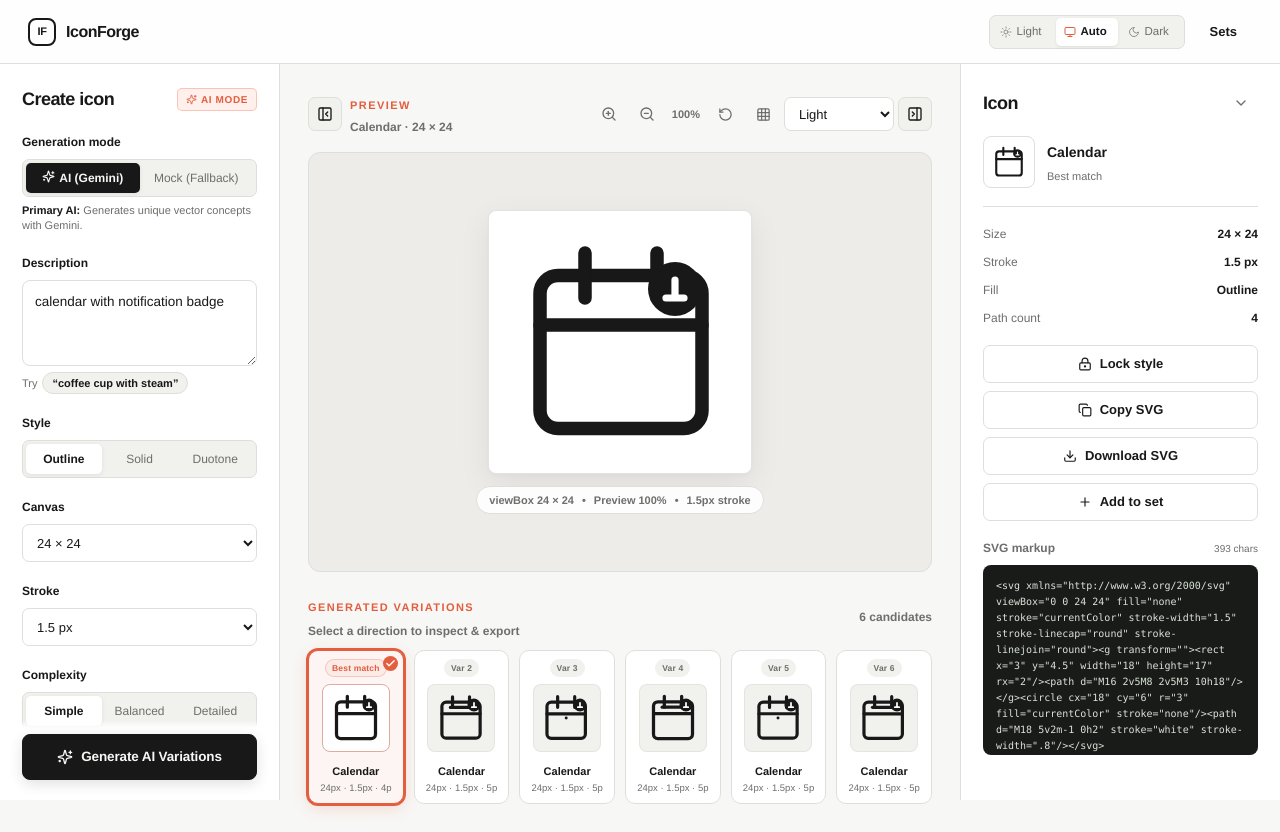
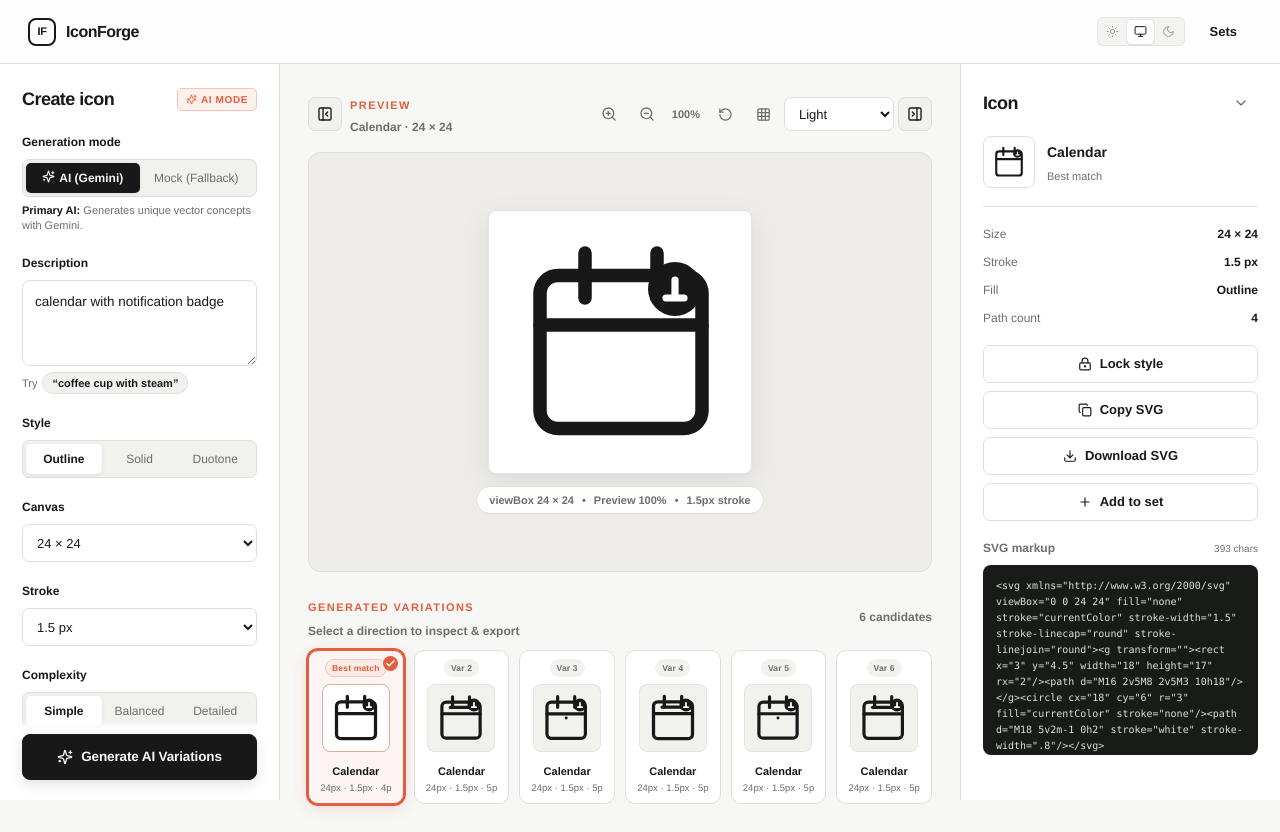
Before and after one commit to pushkarv07/IconForge, a Next.js app: page /create in a window 1280 px wide. Built offline with nearby package versions, Linux system fonts and the light colour scheme.

Commit message:
refine theme switcher icons

```diff
--- a/src/app/globals.css
+++ b/src/app/globals.css
@@ -28,14 +28,15 @@ button { cursor: pointer; }
 .segmented button[aria-pressed="true"] { background: var(--panel); color: var(--text); box-shadow: 0 1px 4px rgba(0,0,0,.08); font-weight: 700; }
 .mode-segmented button[aria-pressed="true"].mode-active-ai { background: var(--text); color: var(--bg); font-weight: 750; }
 .mode-segmented button[aria-pressed="true"].mode-active-mock { background: var(--panel); color: var(--accent); font-weight: 750; }
-.theme-switcher { display: inline-flex; align-items: center; border: 1px solid var(--line); border-radius: 7px; padding: 2px; background: var(--panel-soft); gap: 2px; flex-shrink: 0; }
-.theme-btn { display: inline-flex; align-items: center; justify-content: flex-start; text-align: left; gap: 5px; height: 28px; padding: 0 8px; min-width: 62px; border: 0; border-radius: 5px; background: transparent; color: var(--muted); font-size: 11.5px; font-weight: 550; cursor: pointer; white-space: nowrap; transition: color .15s ease, background-color .15s ease, box-shadow .15s ease; }
-.theme-btn:hover { color: var(--text); }
-.theme-btn.active { background: var(--panel); color: var(--text); font-weight: 700; box-shadow: 0 1px 3px rgba(0,0,0,.08); }
-.theme-icon { flex-shrink: 0; opacity: .75; }
-.theme-btn:hover .theme-icon { opacity: 1; }
-.theme-btn.active .theme-icon { opacity: 1; color: var(--accent); }
-.theme-text { text-align: left; }
+.theme-switcher { display: inline-flex; align-items: center; border: 1px solid color-mix(in srgb, var(--line) 70%, transparent); border-radius: 6px; padding: 1.5px; background: color-mix(in srgb, var(--panel-soft) 80%, transparent); gap: 1px; flex-shrink: 0; }
+.theme-btn { display: inline-flex; align-items: center; justify-content: flex-start; text-align: left; gap: 4.5px; height: 24px; padding: 0 7px; border: 0; border-radius: 4.5px; background: transparent; color: var(--muted); font-size: 11px; font-weight: 500; letter-spacing: -0.01em; cursor: pointer; white-space: nowrap; user-select: none; transition: color .15s ease, background-color .15s ease, box-shadow .15s ease; }
+.theme-btn:hover { color: var(--text); background: color-mix(in srgb, var(--panel) 50%, transparent); }
+.theme-btn.active { background: var(--panel); color: var(--text); font-weight: 600; box-shadow: 0 1px 2px rgba(0,0,0,.06), 0 0 0 1px color-mix(in srgb, var(--line) 50%, transparent); }
+.theme-btn:focus-visible { outline: 2px solid color-mix(in srgb, var(--accent) 60%, transparent); outline-offset: 1px; }
+.theme-icon { flex-shrink: 0; opacity: .7; display: block; }
+.theme-btn:hover .theme-icon { opacity: .9; }
+.theme-btn.active .theme-icon { opacity: 1; color: var(--text); }
+.theme-text { text-align: left; line-height: 1; }
 .mode-caption { font-size: 11px; color: var(--muted); margin: 6px 0 0; line-height: 1.4; }
 .mode-caption strong { color: var(--text); }
 .mode-badge { font-size: 10px; font-weight: 800; letter-spacing: .06em; padding: 3px 8px; border-radius: 5px; display: inline-flex; align-items: center; }
@@ -212,11 +213,11 @@ button { cursor: pointer; }
   .page-content { padding: 35px 18px; }
   .page-header { display: block; }
   .landing-nav .btn-quiet { display: none; }
-  .theme-btn { padding: 0 6px; gap: 4px; font-size: 11px; height: 26px; min-width: auto; }
+  .theme-btn { padding: 0 6px; gap: 4px; font-size: 10.5px; height: 23px; }
 }
 
 @media (max-width: 540px) {
   .topbar { padding: 8px 12px; gap: 8px; height: auto; min-height: 56px; flex-wrap: wrap; }
   .landing-nav { flex-wrap: wrap; gap: 10px; }
-  .theme-btn { padding: 0 5px; gap: 3.5px; font-size: 10.5px; height: 25px; min-width: auto; }
+  .theme-btn { padding: 0 5px; gap: 3.5px; font-size: 10px; height: 22px; }
 }
--- a/src/components/ThemeSwitcher.tsx
+++ b/src/components/ThemeSwitcher.tsx
@@ -65,9 +65,9 @@ export function ThemeSwitcher() {
         className={`theme-btn ${theme === "light" ? "active" : ""}`}
         onClick={() => updateTheme("light")}
         aria-label="Light theme"
+        title="Light theme"
       >
-        <Sun size={12} className="theme-icon" aria-hidden="true" />
-        <span className="theme-text">Light</span>
+        <Sun size={13} strokeWidth={1.8} className="theme-icon" aria-hidden="true" />
       </button>
       <button
         type="button"
@@ -76,9 +76,9 @@ export function ThemeSwitcher() {
         className={`theme-btn ${theme === "system" ? "active" : ""}`}
         onClick={() => updateTheme("system")}
         aria-label="Auto theme"
+        title="Auto (system) theme"
       >
-        <Monitor size={12} className="theme-icon" aria-hidden="true" />
-        <span className="theme-text">Auto</span>
+        <Monitor size={13} strokeWidth={1.8} className="theme-icon" aria-hidden="true" />
       </button>
       <button
         type="button"
@@ -87,9 +87,9 @@ export function ThemeSwitcher() {
         className={`theme-btn ${theme === "dark" ? "active" : ""}`}
         onClick={() => updateTheme("dark")}
         aria-label="Dark theme"
+        title="Dark theme"
       >
-        <Moon size={12} className="theme-icon" aria-hidden="true" />
-        <span className="theme-text">Dark</span>
+        <Moon size={13} strokeWidth={1.8} className="theme-icon" aria-hidden="true" />
       </button>
     </div>
   );
```
